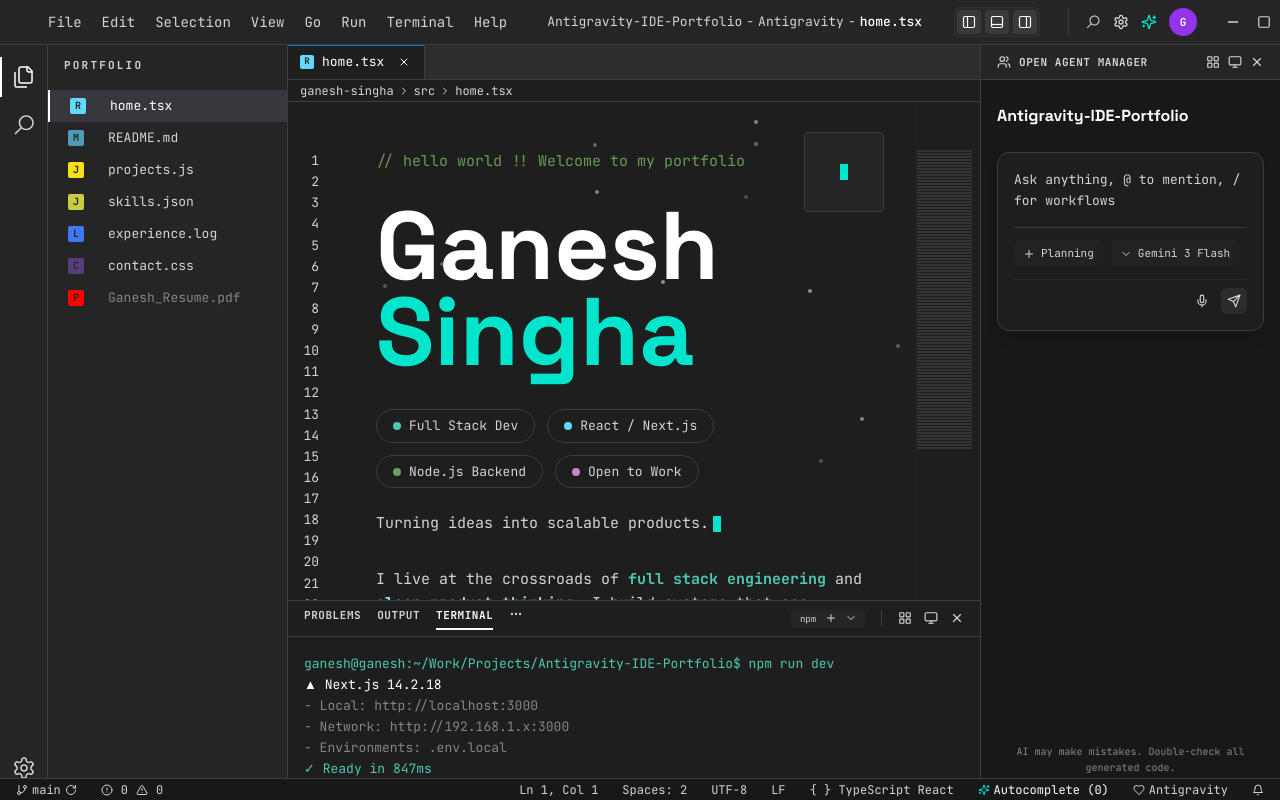
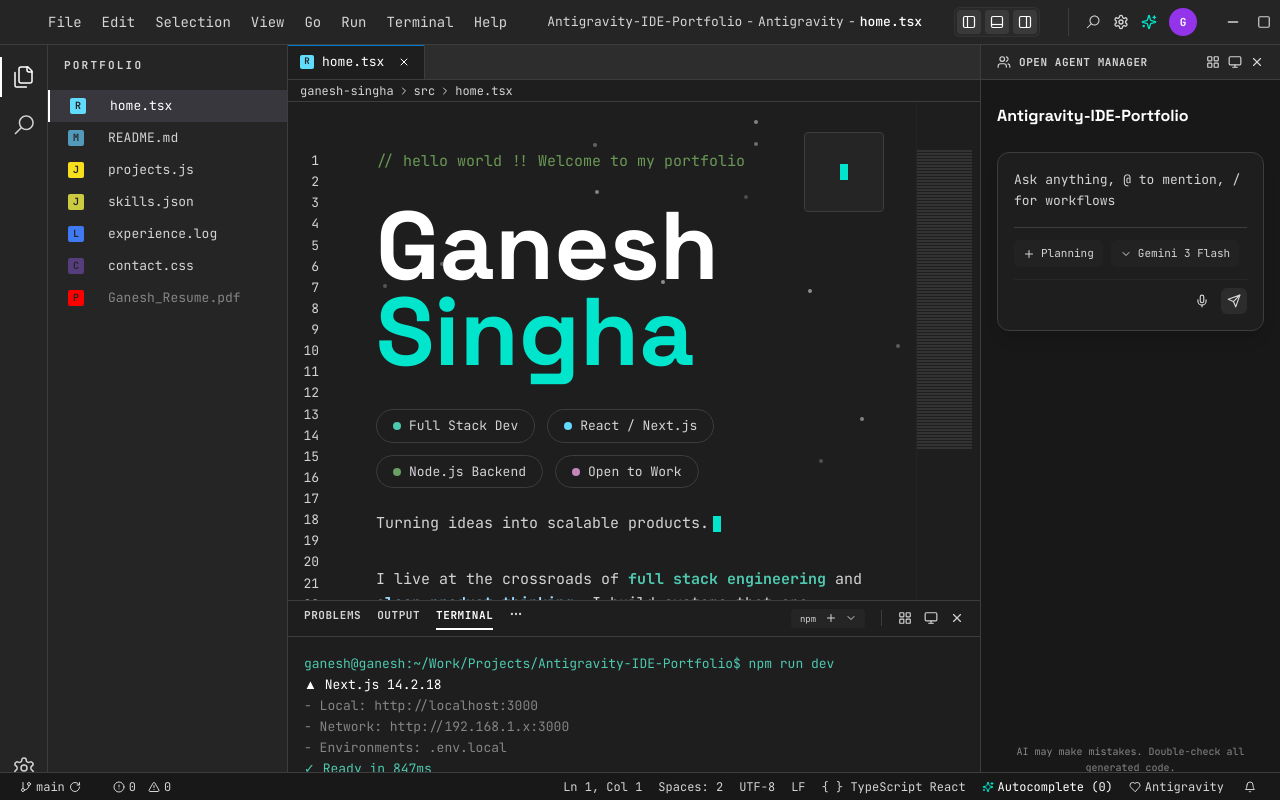
Before and after one commit to singhaganesh/Antigravity-IDE-Portfolio, a Next.js app: page / in a window 1280 px wide. Built offline with nearby package versions, Linux system fonts and the light colour scheme.

Commit message:
style: optimize StatusBar height and hover effects while maintaining compact icon sizing

```diff
--- a/src/components/ide/StatusBar.tsx
+++ b/src/components/ide/StatusBar.tsx
@@ -8,46 +8,50 @@ const StatusBar = () => {
   const { activeFile, cursorPosition } = useActiveFile();
 
   return (
-    <div className="h-[22px] bg-[#181818] border-t border-border-color fixed bottom-0 left-0 right-0 flex items-center justify-between select-none px-3 text-muted z-50">
-      <div className="flex items-center gap-4 text-[12px]">
-        <div className="flex items-center gap-1 hover:bg-[#ffffff10] px-1 cursor-pointer transition-colors">
+    <div className="h-[28px] bg-[#181818] border-t border-border-color fixed bottom-0 left-0 right-0 flex items-center justify-between select-none px-3 text-muted z-50">
+      <div className="flex items-center gap-4 text-[12px] h-full">
+        <div className="flex items-center gap-1 hover:bg-[#ffffff10] px-2 h-full cursor-pointer transition-colors">
           <GitBranch size={12} />
           <span>main</span>
           <RotateIcon />
         </div>
-        <div className="flex items-center gap-2 hover:bg-[#ffffff10] px-1 cursor-pointer transition-colors">
-          <AlertCircle size={12} />
-          <span>0</span>
-          <AlertTriangle size={12} />
-          <span>0</span>
+        <div className="flex items-center gap-3 hover:bg-[#ffffff10] px-2 h-full cursor-pointer transition-colors">
+          <div className="flex items-center gap-1">
+            <AlertCircle size={12} />
+            <span>0</span>
+          </div>
+          <div className="flex items-center gap-1">
+            <AlertTriangle size={12} />
+            <span>0</span>
+          </div>
         </div>
       </div>
 
-      <div className="flex items-center gap-4 text-[12px] ml-auto">
-        <div className="flex items-center gap-1 hover:bg-[#ffffff10] px-1 cursor-pointer transition-colors">
+      <div className="flex items-center h-full ml-auto text-[12px]">
+        <div className="flex items-center gap-1 hover:bg-[#ffffff10] px-2 h-full cursor-pointer transition-colors">
           <span>Ln {cursorPosition.line}, Col {cursorPosition.column}</span>
         </div>
-        <div className="flex items-center gap-1 hover:bg-[#ffffff10] px-1 cursor-pointer transition-colors">
+        <div className="flex items-center gap-1 hover:bg-[#ffffff10] px-2 h-full cursor-pointer transition-colors">
           <span>Spaces: 2</span>
         </div>
-        <div className="flex items-center gap-1 hover:bg-[#ffffff10] px-1 cursor-pointer transition-colors">
+        <div className="flex items-center gap-1 hover:bg-[#ffffff10] px-2 h-full cursor-pointer transition-colors">
           <span>UTF-8</span>
         </div>
-        <div className="flex items-center gap-1 hover:bg-[#ffffff10] px-1 cursor-pointer transition-colors">
+        <div className="flex items-center gap-1 hover:bg-[#ffffff10] px-2 h-full cursor-pointer transition-colors">
           <span>LF</span>
         </div>
-        <div className="flex items-center gap-1 hover:bg-[#ffffff10] px-1 cursor-pointer transition-colors">
+        <div className="flex items-center gap-1 hover:bg-[#ffffff10] px-2 h-full cursor-pointer transition-colors">
           <span>{'{ }'} {activeFile.lang}</span>
         </div>
-        <div className="flex items-center gap-1 hover:bg-[#ffffff10] px-1 cursor-pointer transition-colors text-white">
+        <div className="flex items-center gap-1 hover:bg-[#ffffff10] px-2 h-full cursor-pointer transition-colors text-white">
           <Sparkles size={12} className="text-[#00e5cc]" />
           <span>Autocomplete (0)</span>
         </div>
-        <div className="flex items-center gap-1 hover:bg-[#ffffff10] px-1 cursor-pointer transition-colors">
+        <div className="flex items-center gap-1 hover:bg-[#ffffff10] px-2 h-full cursor-pointer transition-colors">
           <Heart size={12} />
           <span className="hidden sm:inline">Antigravity</span>
         </div>
-        <div className="flex items-center hover:bg-[#ffffff10] px-1 cursor-pointer transition-colors">
+        <div className="flex items-center hover:bg-[#ffffff10] px-3 h-full cursor-pointer transition-colors">
           <Bell size={12} />
         </div>
       </div>
```
